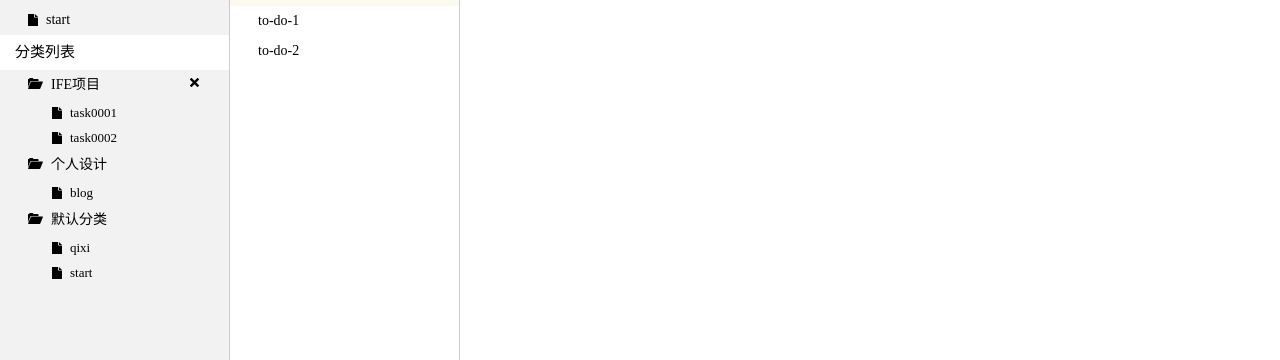
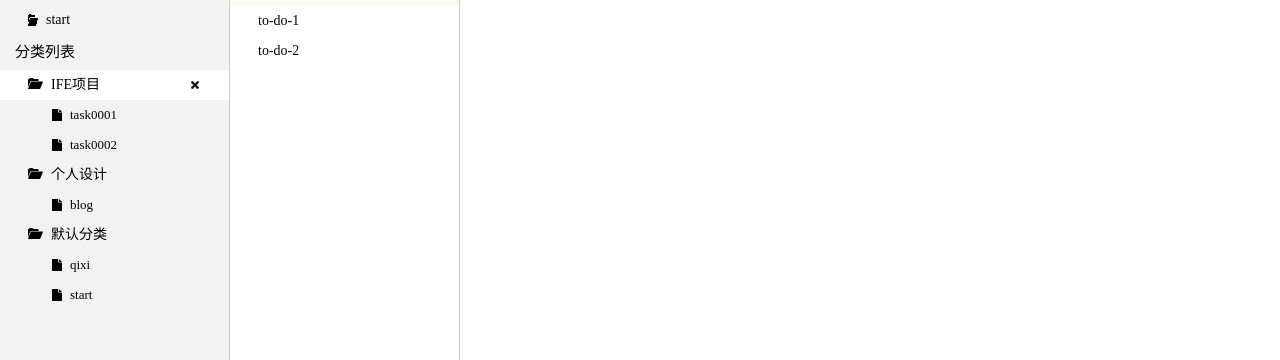
Before and after one commit to huangtengfei/task0003, a plain HTML site: page index.html in a window 1280 px wide. Both pictures are taken after a click on the element 114 px from the left and 292 px from the top of the page. Shown: the part 225-585 px from the top of the page. Drawn offline with Linux system fonts and the light colour scheme.

Commit message:
删除分类功能

```diff
--- a/css/task0003.css
+++ b/css/task0003.css
@@ -98,7 +98,7 @@ header p {
 
 .categories .third-level > li {
 	text-indent: 4em;
-	line-height: 25px;
+	line-height: 30px;
 	font-size: 13px;
 }
 
@@ -118,9 +118,9 @@ header p {
 .categories .all-task .remove-icon {
 	position: absolute;
 	right: 30px;
-	top: 8px;
-	width: 9px;
-	height: 9px;
+	top: 11px;
+	width: 8px;
+	height: 8px;
 	display: none;
 }
 
--- a/js/task0003.js
+++ b/js/task0003.js
@@ -50,7 +50,7 @@ var currCate,
 	// 初始化分类列表
 	each(cateData, function(item1, index1){
 		currCate = firLevel.getElementsByClassName('fir-item')[1];
-		createCate(item1.name);
+		createCate(item1.name, item1.guid);
 		each(item1.childs, function(item2, index2){
 			currCate = secLevel.getElementsByClassName('sec-item')[index1];
 			createCate(item2.name, item2.guid);
@@ -94,7 +94,7 @@ addEvent(firLevel, 'click', function(){
 	var parentCateClass = trim(currCate.parentElement.className);
 	var ul = currCate.getElementsByTagName('ul')[0];
 
-	if(target.tagName == 'IMG') {
+	if(target.tagName == 'IMG' && trim(target.className) != 'remove-icon') {
 		if(parentCateClass != 'third-level'){
 			if(ul.style.display == 'none'){
 				ul.style.display = 'block';
@@ -172,11 +172,13 @@ function createCate(cateName, cateId){
 
 	var img2 = document.createElement('img');
 	img2.setAttribute('src', 'image/remove.png');
+	img2.setAttribute('onclick', 'removeCate()');
 	addClass(img2, 'remove-icon');
 	li.appendChild(img2);
+	li.setAttribute('guid', cateId);
 
-	if (cateId || parentCateClass == 'second-level'){
-		li.setAttribute('guid', cateId);
+	if (parentCateClass == 'second-level'){
+
 		img.setAttribute('src', 'image/file.png');
 		if(!cateId){
 			saveCate(cateName, 2);
@@ -228,6 +230,16 @@ function saveCate(cateName, level) {
 			localStorage.cateData = JSON.stringify(cateData);
 		}
 	}
+}
+
+function removeCate(){
+	alert('remove');
+	var evt = arguments[0] || window.event,
+		target = evt.srcElement || evt.target;
+
+	var guid = target.parentElement.getAttribute('guid');
+	console.log(guid);
+
 }
 
 // ----------------------------待办任务----------------------------
```
Also changed, not shown: index.html (+0 -11 lines).
